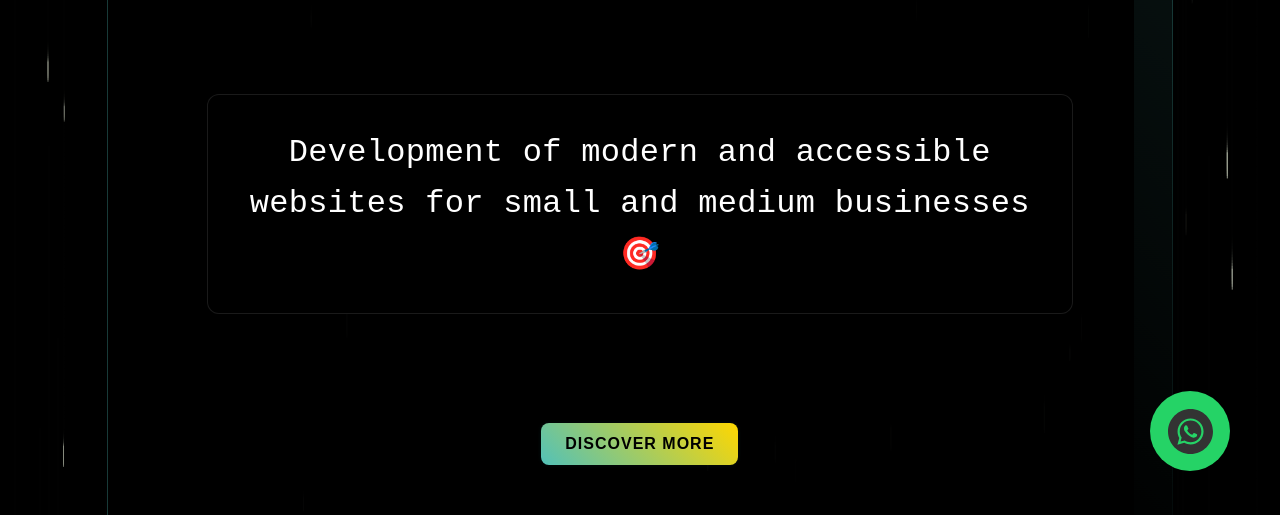
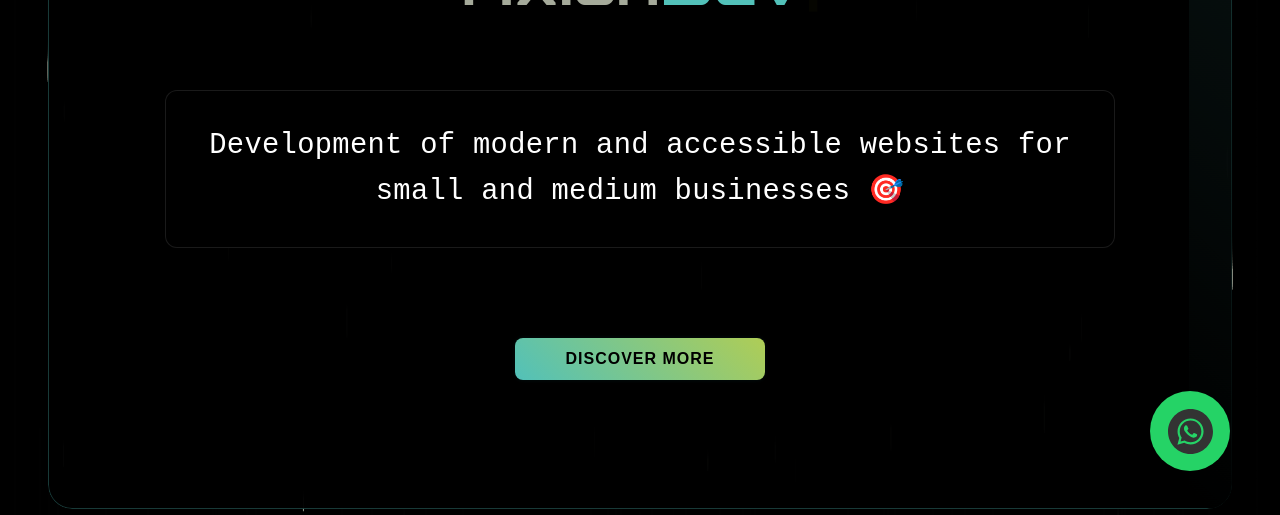
Before and after one commit to romajavi/QWS, a React (Create React App) app: page / in a window 1280 px wide. Shown: the part 279-794 px from the top of the page. Built offline with nearby package versions, Linux system fonts and the light colour scheme; no server answers.

Commit message:
fix: buttom home

```diff
--- a/public/index.html
+++ b/public/index.html
@@ -80,19 +80,19 @@
       "description": "Servicios profesionales de desarrollo web y soluciones digitales",
       "@id": "https://axiondev.tech",
       "url": "https://axiondev.tech",
-      "telephone": "tu-teléfono",
+      "telephone": "+54 9 11 6880 5604",
       "address": {
         "@type": "PostalAddress",
-        "streetAddress": "Tu dirección",
-        "addressLocality": "Ciudad",
-        "addressRegion": "Provincia",
-        "postalCode": "Código Postal",
+        "streetAddress": "CABA",
+        "addressLocality": "Buenos Aires",
+        "addressRegion": "Buenos Aires",
+        "postalCode": "C1001",
         "addressCountry": "AR"
       },
       "geo": {
         "@type": "GeoCoordinates",
-        "latitude": tu-latitud,
-        "longitude": tu-longitud
+        "latitude": -34.6037,
+        "longitude": -58.3816
       },
       "openingHoursSpecification": {
         "@type": "OpeningHoursSpecification",
@@ -185,6 +185,7 @@
     </div>
   </div>
 </body>
+
 </html>
 
 
--- a/src/App.js
+++ b/src/App.js
@@ -89,6 +89,9 @@ const theme = {
     effects: {
         glow: '0 0 5px rgba(0, 255, 255, 0.5)',
         gradient: 'linear-gradient(45deg, #FFD700, #00FFFF)',
+    },
+    gradients: {
+        primary: 'linear-gradient(45deg, #52c1b9, #FFD700)',
     }
 };
 
--- a/src/components/AnimatedSubtitle.js
+++ b/src/components/AnimatedSubtitle.js
@@ -7,20 +7,20 @@ const SubtitleContainer = styled(motion.div)`
   font-size: clamp(1.1rem, 2.2vw, 1.6rem);
   width: 100%;
   height: auto;
-  min-height: 220px;
+  min-height: 120px; // Reducido para mobile
   display: flex;
   align-items: center;
   justify-content: center;
   padding: 20px 0;
 
   @media (max-width: 768px) {
-    min-height: 180px;
-    padding: 30px 0;
+    min-height: 100px;
+    padding: 15px 0;
   }
 `;
 
 const TextWrapper = styled(motion.p)`
-  margin: 0 80px;
+  margin: 0; // Eliminamos márgenes
   background: linear-gradient(
     135deg,
     rgba(0, 0, 0, 0.85) 0%,
@@ -28,8 +28,8 @@ const TextWrapper = styled(motion.p)`
   );
   padding: 2rem;
   border-radius: 12px;
-  width: calc(100% - 160px);
-  min-height: 120px;
+  width: 100%; // Ancho completo
+  max-width: 950px;
   display: flex;
   align-items: center;
   justify-content: center;
@@ -37,17 +37,18 @@ const TextWrapper = styled(motion.p)`
   backdrop-filter: blur(8px);
   letter-spacing: 0.3px;
   font-family: ${({ theme }) => theme.fonts.mono};
-  font-size: 2.0rem;
+  font-size: 1.8rem;
   text-align: center;
 
   @media (max-width: 768px) {
-    margin: 0 10px;
-    width: calc(100% - 10px);
-    padding: 1.5rem;
-    min-height: 100px;
-    font-size: 1.2rem;
+    width: 85%;
+    padding: 1.2rem;
+    min-height: 60px;
+    font-size: 1rem;
+    margin: 0 0;
   }
 `;
+
 const AnimatedSubtitle = () => {
   const [currentIndex, setCurrentIndex] = useState(0);
   const { t } = useTranslation();
--- a/src/components/Button.js
+++ b/src/components/Button.js
@@ -2,13 +2,11 @@ import React from 'react';
 import styled from 'styled-components';
 import { glowButtonStyles, subtleGlowStyles } from '../styles/Animations.js';
 
-// Filtramos las props que no queremos que lleguen al DOM
 const StyledButton = styled.button.withConfig({
   shouldComponentUpdate: props => {
     return !['isActive'].includes(props);
   },
 })`
-  background: ${props => props.theme.colors.primary};
   color: ${props => props.theme.colors.buttonText};
   border: none;
   border-radius: 8px;
@@ -30,16 +28,36 @@ const StyledButton = styled.button.withConfig({
         '1.125rem'
   };
 
+  width: ${({ $customWidth }) => $customWidth || 'auto'};
   min-width: ${({ $size }) =>
     $size === 'small' ? '80px' :
-      $size === 'medium' ? '100px' :
-        '200px'
+      $size === 'medium' ? '120px' :
+        '150px'
   };
 
-  background: ${({ $variant, theme }) =>
-    $variant === 'secondary'
-      ? theme.colors.secondaryBackground
-      : theme.colors.primary
+  @media (max-width: 768px) {
+    width: ${({ $mobileWidth }) => $mobileWidth || 'auto'};
+    min-width: ${({ $size }) =>
+    $size === 'small' ? '60px' :
+      $size === 'medium' ? '100px' :
+        '120px'
+  };
+    padding: ${({ $size }) =>
+    $size === 'small' ? '0.4rem 0.8rem' :
+      $size === 'medium' ? '0.6rem 1.2rem' :
+        '0.8rem 1.6rem'
+  };
+    font-size: ${({ $size }) =>
+    $size === 'small' ? '0.75rem' :
+      $size === 'medium' ? '0.875rem' :
+        '1rem'
+  };
+  }
+
+  background: ${({ $useGradient, $variant, theme }) =>
+    $useGradient ? 'linear-gradient(45deg, #52c1b9, #FFD700)' :
+      $variant === 'secondary' ? theme.colors.secondaryBackground :
+        theme.colors.primary
   };
 
   ${({ $glow, $variant, $glowIntensity = 1 }) =>
@@ -73,16 +91,21 @@ const Button = ({
   glow = false,
   glowIntensity = 1,
   className,
-  isActive,  // Capturamos isActive aquí para que no se pase al DOM
+  isActive,
+  customWidth,
+  mobileWidth,
+  useGradient = false,
   ...props
 }) => {
-  // Omitimos isActive de las props que se pasan al StyledButton
   return (
     <StyledButton
       $variant={variant}
       $size={size}
       $glow={glow}
       $glowIntensity={glowIntensity}
+      $customWidth={customWidth}
+      $mobileWidth={mobileWidth}
+      $useGradient={useGradient}
       className={className}
       {...props}
     >
--- a/src/components/Home.js
+++ b/src/components/Home.js
@@ -48,26 +48,26 @@ const HomeWrapper = styled.div`
   align-items: center;
   justify-content: center;
   padding: 1rem;
-  margin-top: 100px;
+  margin-top: 80px; // Reducido para mobile
   z-index: 1;
   perspective: 1000px;
   contain: layout style;
 
   @media (max-width: 768px) {
-    padding: 1rem;
-    margin-top: 100px;
+    padding: 0.5rem;
+    margin-top: 60px;
   }
 `;
 
 const ContentWrapper = styled(motion.div)`
-  margin-top: 25px;
+  margin-top: 60px;
   display: flex;
   flex-direction: column;
   align-items: center;
   justify-content: center;
-  width: 90%;
-  max-width: 1200px;
-  height: 700px;
+  width: 100%;
+  max-width: 1500px;
+  height: 600px; // Altura fija
   position: relative;
   overflow: hidden;
   border-radius: 24px;
@@ -75,12 +75,10 @@ const ContentWrapper = styled(motion.div)`
 
   @media (max-width: 768px) {
     width: 95%;
-    height: 700px;
-    overflow: hidden;
-    padding: 1rem;
+    height: 650px;
+    padding: 0.5rem;
   }
 `;
-
 
 const BorderContainer = styled.div`
   position: absolute;
@@ -170,19 +168,19 @@ const Title = styled.h1`
 
 const SecondaryContent = styled(motion.div)`
   display: grid;
-  grid-template-rows: 1fr auto;
+  grid-template-rows: 1fr 60px; // Altura fija para el área del botón
   gap: 20px;
   width: 100%;
   height: 100%;
 
   & > div:first-child {
-    overflow: visible; // Elimina el scroll
+    overflow: hidden; // Previene el scroll
     display: flex;
     align-items: center;
   }
 
   & > div:last-child {
-    height: 60px;
+    height: 60px; // Altura fija para el área del botón
     display: flex;
     align-items: center;
     justify-content: center;
@@ -192,10 +190,9 @@ const SecondaryContent = styled(motion.div)`
 const buttonStyle = {
   background: 'linear-gradient(45deg, #52c1b9, #FFD700)',
   minWidth: '150px',
-  '@media (max-width: 768px)': {
-    minWidth: '150px'
-  }
+  minHeight: '40px'
 };
+
 
 const Home = () => {
   const { t } = useTranslation();
@@ -307,8 +304,10 @@ const Home = () => {
                       glow={true}
                       glowIntensity={1.2}
                       variant="primary"
+                      useGradient={true}
+                      customWidth="250px"
+                      mobileWidth="150px"
                       onClick={handleExploreClick}
-                      style={buttonStyle}
                     >
                       {t('home.exploreButton')}
                     </Button>
```
Also changed, not shown: src/components/EntanglementBackground copy.js (deleted, +0 -212 lines).
